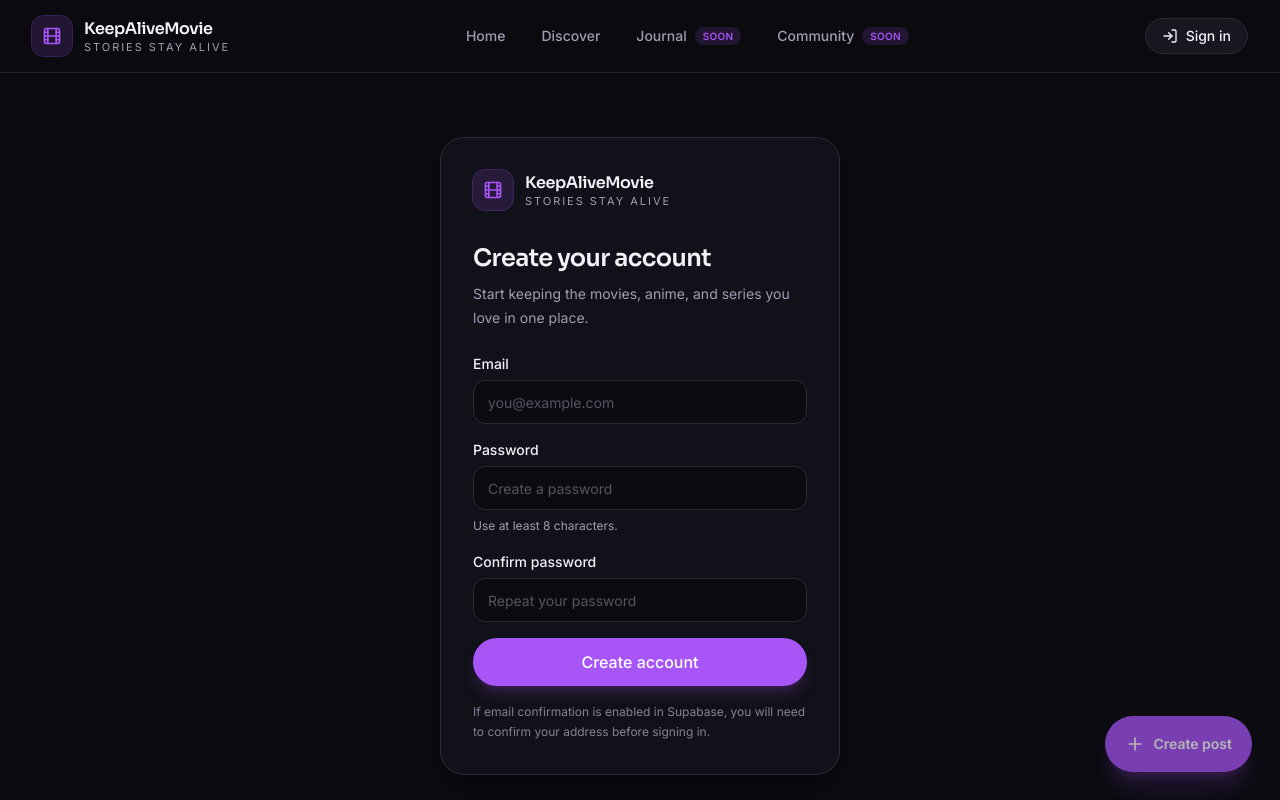
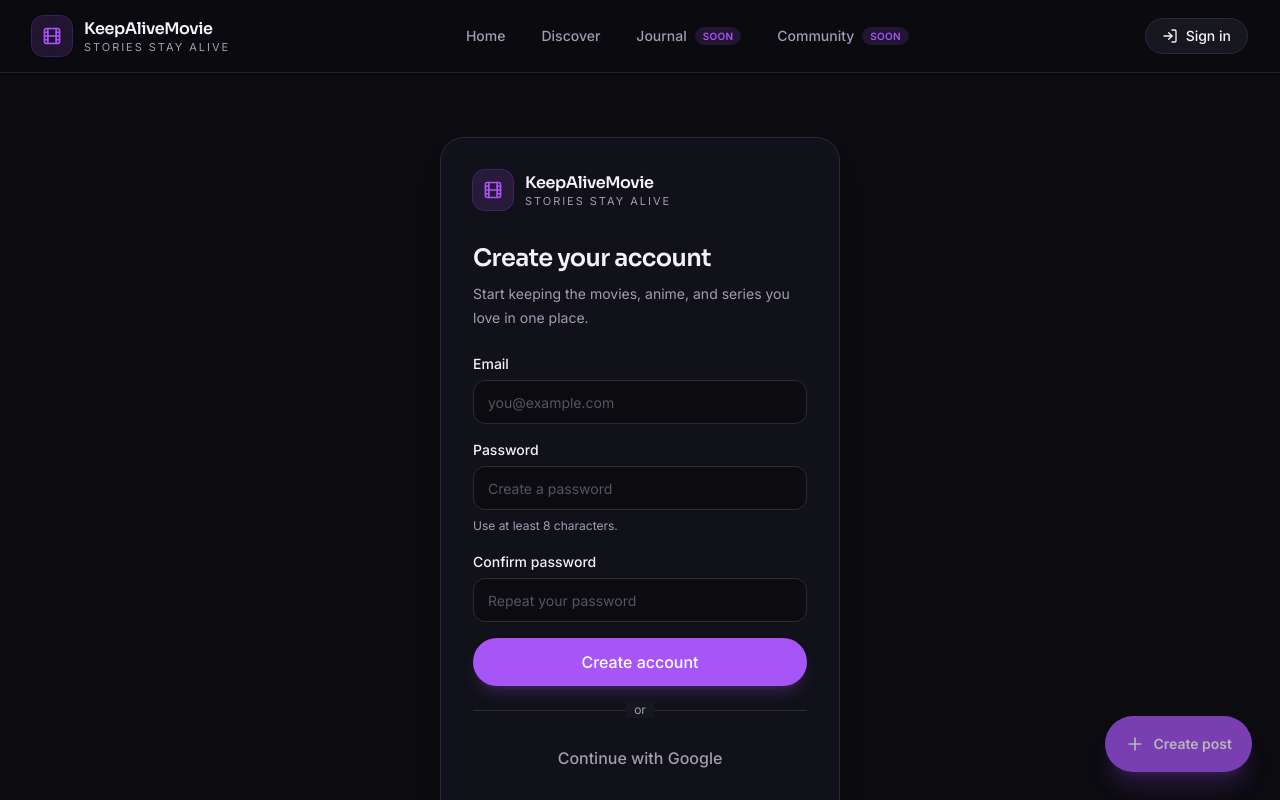
Before and after one commit to Saurabh24500/KeepAliveCinema, a React (Vite) app: page /signup in a window 1280 px wide. Shown: the top 800 px of the page. Built offline with nearby package versions, Linux system fonts and the light colour scheme; no server answers.

Commit message:
feat: add google oauth login/signup

```diff
--- a/src/features/auth/AuthProvider.tsx
+++ b/src/features/auth/AuthProvider.tsx
@@ -94,6 +94,19 @@
       return { error: error ? readableAuthError(error.message) : null }
     }
 
+    async function signInWithGoogle(): Promise<AuthResult> {
+      if (!supabase) return { error: notConfiguredError }
+
+      const { error } = await supabase.auth.signInWithOAuth({
+        provider: 'google',
+        options: {
+          redirectTo: window.location.origin,
+        },
+      })
+
+      return { error: error ? readableAuthError(error.message) : null }
+    }
+
     return {
       session,
       user: session?.user ?? null,
@@ -104,6 +117,7 @@
       signOut,
       requestPasswordReset,
       updatePassword,
+      signInWithGoogle,
     }
   }, [session, loading])
 
--- a/src/features/auth/auth-context.ts
+++ b/src/features/auth/auth-context.ts
@@ -16,6 +16,7 @@
   signOut: () => Promise<AuthResult>
   requestPasswordReset: (email: string) => Promise<AuthResult>
   updatePassword: (password: string) => Promise<AuthResult>
+  signInWithGoogle: () => Promise<AuthResult>
 }
 
 export const AuthContext = createContext<AuthContextValue | undefined>(
--- a/src/pages/SignInPage.tsx
+++ b/src/pages/SignInPage.tsx
@@ -13,7 +13,7 @@
 }
 
 export function SignInPage() {
-  const { signIn, session, loading, configured } = useAuth()
+  const { signIn, signInWithGoogle, session, loading, configured } = useAuth()
   const navigate = useNavigate()
   const location = useLocation()
   const from = (location.state as SignInLocationState | null)?.from?.pathname
@@ -124,6 +124,32 @@
           >
             {submitting ? 'Signing in…' : 'Sign in'}
           </Button>
+
+          <div className="relative">
+            <div className="absolute inset-0 flex items-center">
+              <span className="w-full border-t border-cinema-border" />
+            </div>
+            <div className="relative flex justify-center text-xs">
+              <span className="bg-cinema-surface px-2 text-cinema-muted">or</span>
+            </div>
+          </div>
+
+          <Button
+            type="button"
+            size="lg"
+            variant="ghost"
+            className="w-full"
+            disabled={submitting}
+            onClick={async () => {
+              setError(null)
+              setSubmitting(true)
+              const result = await signInWithGoogle()
+              setSubmitting(false)
+              if (result.error) setError(result.error)
+            }}
+          >
+            Continue with Google
+          </Button>
         </form>
       ) : (
         <ConfigNotice />
--- a/src/pages/SignUpPage.tsx
+++ b/src/pages/SignUpPage.tsx
@@ -13,7 +13,7 @@
 } from '../features/auth/validation'
 
 export function SignUpPage() {
-  const { signUp, session, loading, configured } = useAuth()
+  const { signUp, signInWithGoogle, session, loading, configured } = useAuth()
 
   const [email, setEmail] = useState('')
   const [password, setPassword] = useState('')
@@ -175,6 +175,32 @@
             {submitting ? 'Creating account…' : 'Create account'}
           </Button>
 
+          <div className="relative">
+            <div className="absolute inset-0 flex items-center">
+              <span className="w-full border-t border-cinema-border" />
+            </div>
+            <div className="relative flex justify-center text-xs">
+              <span className="bg-cinema-surface px-2 text-cinema-muted">or</span>
+            </div>
+          </div>
+
+          <Button
+            type="button"
+            size="lg"
+            variant="ghost"
+            className="w-full"
+            disabled={submitting}
+            onClick={async () => {
+              setError(null)
+              setSubmitting(true)
+              const result = await signInWithGoogle()
+              setSubmitting(false)
+              if (result.error) setError(result.error)
+            }}
+          >
+            Continue with Google
+          </Button>
+
           <p className="text-xs leading-5 text-cinema-muted/80">
             If email confirmation is enabled in Supabase, you will need to
             confirm your address before signing in.
```
